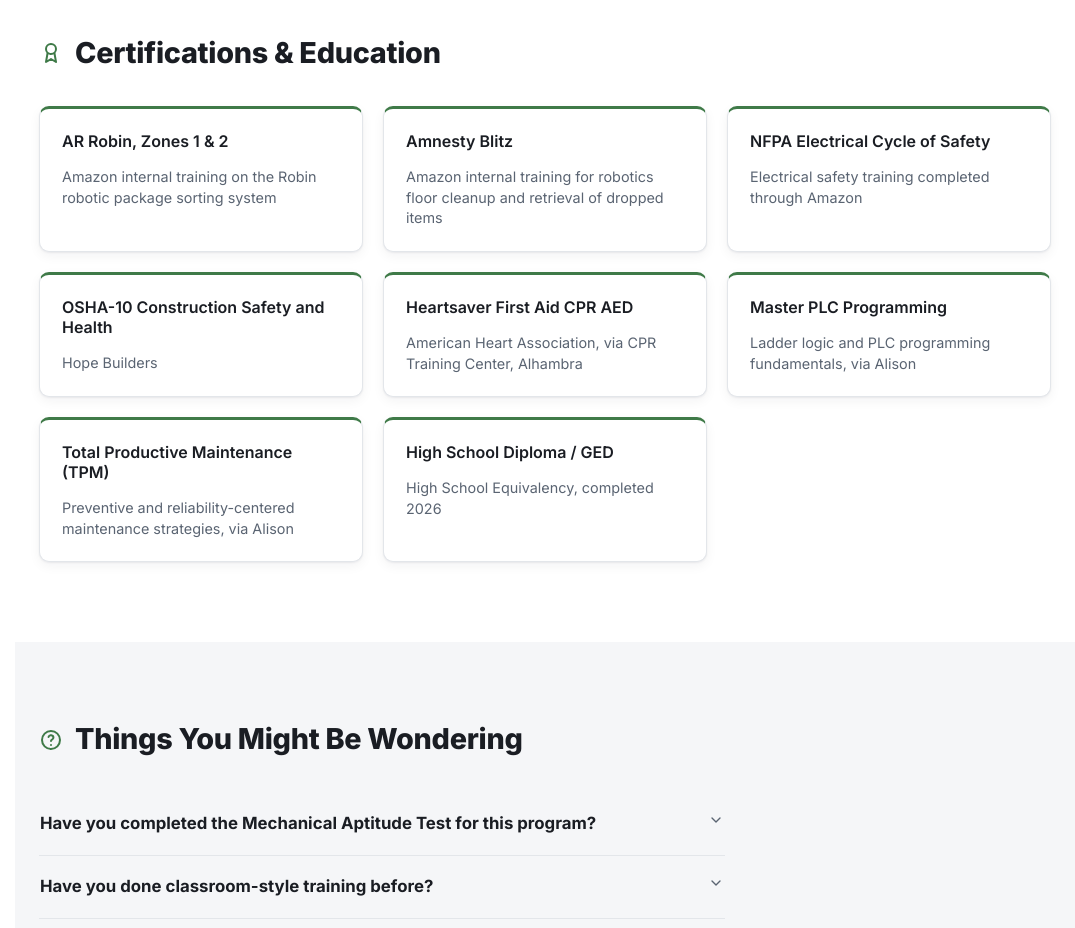
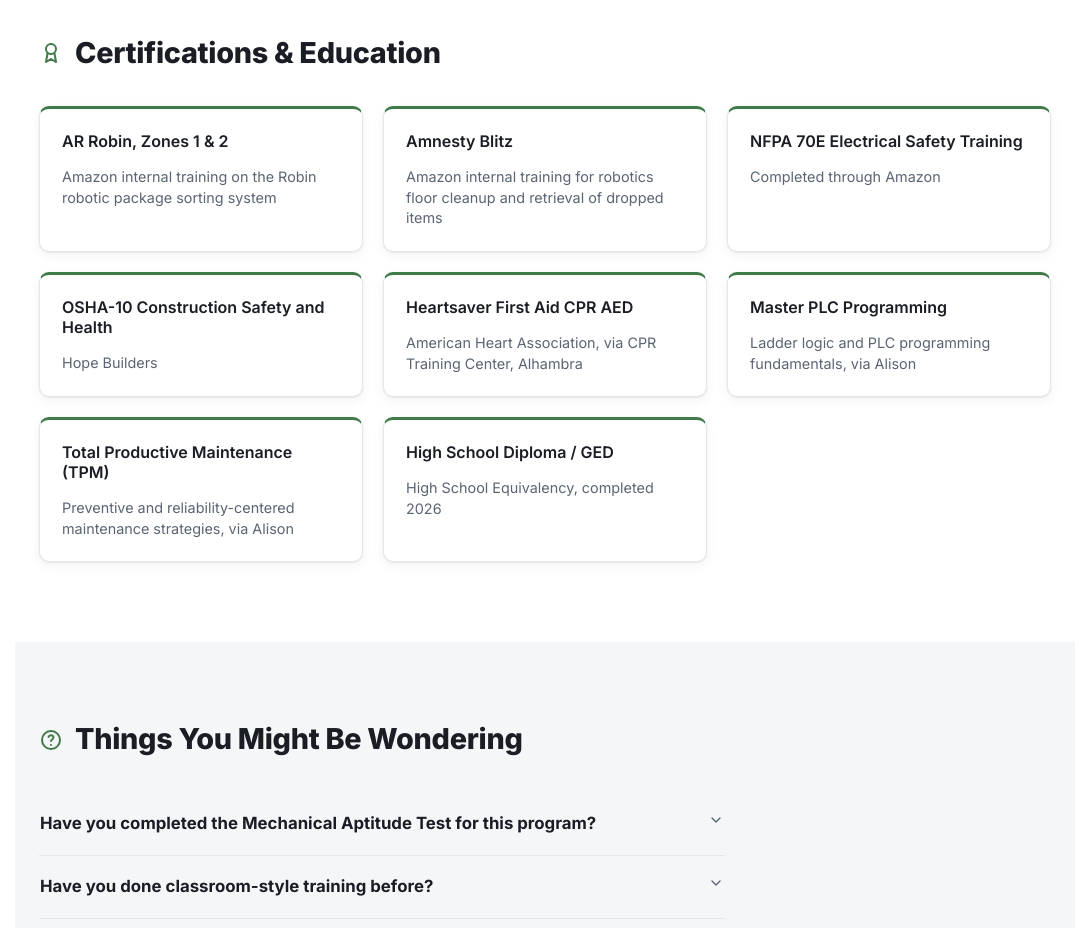
Before and after one commit to annromerk/annromerk.github.io, a React (Vite) app in the folder web/: page / in a window 1280 px wide. Shown: the part 6540-7468 px from the top of the page, without its empty margins (205-1280 px from the left). Built offline with nearby package versions, Linux system fonts and the light colour scheme.

Commit message:
List NFPA 70E electrical safety training

```diff
--- a/web/src/content/site.ts
+++ b/web/src/content/site.ts
@@ -172,7 +172,7 @@ export const certifications = [
     title: 'Amnesty Blitz',
     org: 'Amazon internal training for robotics floor cleanup and retrieval of dropped items',
   },
-  { title: 'NFPA Electrical Cycle of Safety', org: 'Electrical safety training completed through Amazon' },
+  { title: 'NFPA 70E Electrical Safety Training', org: 'Completed through Amazon' },
   { title: 'OSHA-10 Construction Safety and Health', org: 'Hope Builders' },
   {
     title: 'Heartsaver First Aid CPR AED',
```
